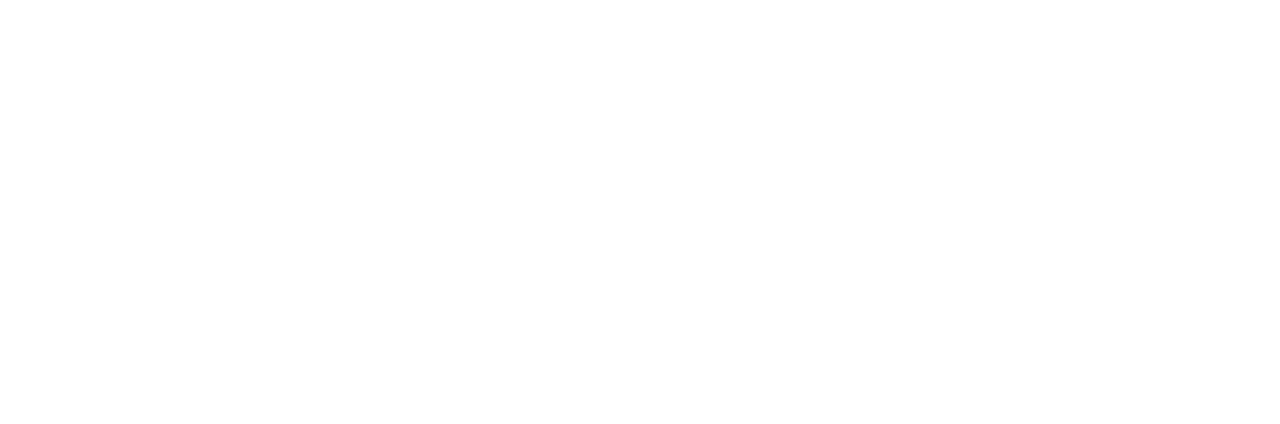
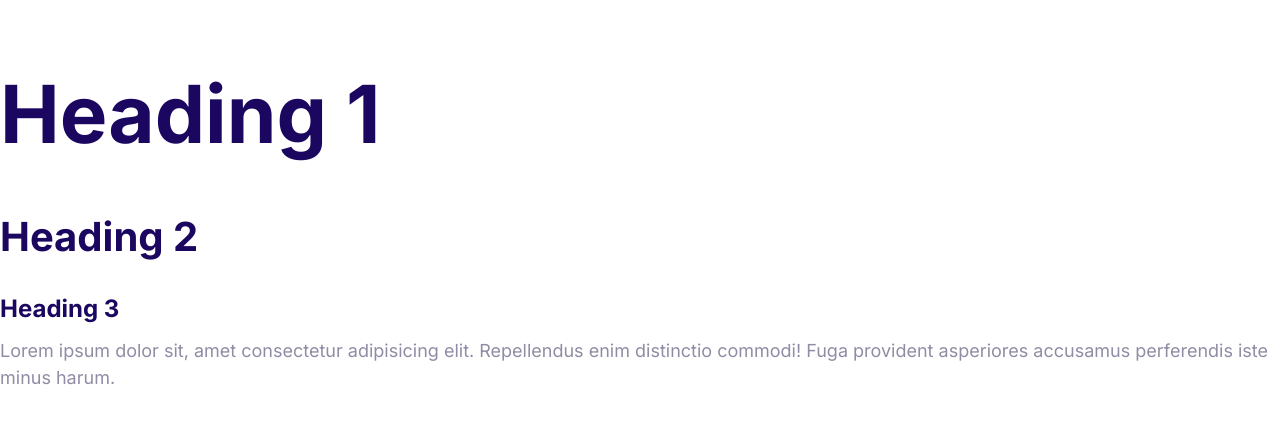
Before and after one commit to krishiv8190/clouderix, a plain HTML site: page index.html in a window 1280 px wide. Drawn offline with Linux system fonts and the light colour scheme.

Commit message:
Define the styles for the fonts

```diff
--- a/css/styles.css
+++ b/css/styles.css
@@ -1,3 +1,5 @@
+@import url('https://fonts.googleapis.com/css2?family=Inter:wght@400;700&display=swap');
+
 :root {
     --color-primary: #2584ff;
     --color-secondary: #00d9ff;
@@ -5,3 +7,50 @@
     --color-headings: #1b0760;
     --color-body: #918ca4;
 }
+
+html{
+    font-size: 62.5%;
+}
+
+body {
+    font-family: Inter, Arial, sans-serif;
+    color: var(--color-body);
+    font-size: 2.4rem;
+    line-height: 1.5;
+}
+
+h1,h2,h3 {
+    color: var(--color-headings);
+    margin-bottom: 1rem;
+}
+
+h1{
+    font-size: 7rem;
+}
+h2{
+    font-size: 4rem;
+}
+
+h3{
+    font-size: 3rem;
+}
+
+p{
+    margin-top: 0;
+}
+
+@media screen and (min-width: 1024px) {
+    body{
+        font-size: 1.8rem;
+    }
+
+    h1{
+        font-size: 8rem;
+    }
+    h2{
+        font-size: 4rem;
+    }
+    h3{
+        font-size: 2.4rem;
+    }
+}
--- a/index.html
+++ b/index.html
@@ -6,9 +6,12 @@
     <meta name="viewport" content="width=device-width, initial-scale=1.0">
     <link rel="stylesheet" href="css/normalize.css">
     <link rel="stylesheet" href="css/styles.css">
-    <title>Document</title>
+    <title>Krishify</title>
 </head>
 <body>
-
+    <h1>Heading 1</h1>
+    <h2>Heading 2</h2>
+    <h3>Heading 3</h3>
+    <p>Lorem ipsum dolor sit, amet consectetur adipisicing elit. Repellendus enim distinctio commodi! Fuga provident asperiores accusamus perferendis iste minus harum.</p>
 </body>
 </html>
```
